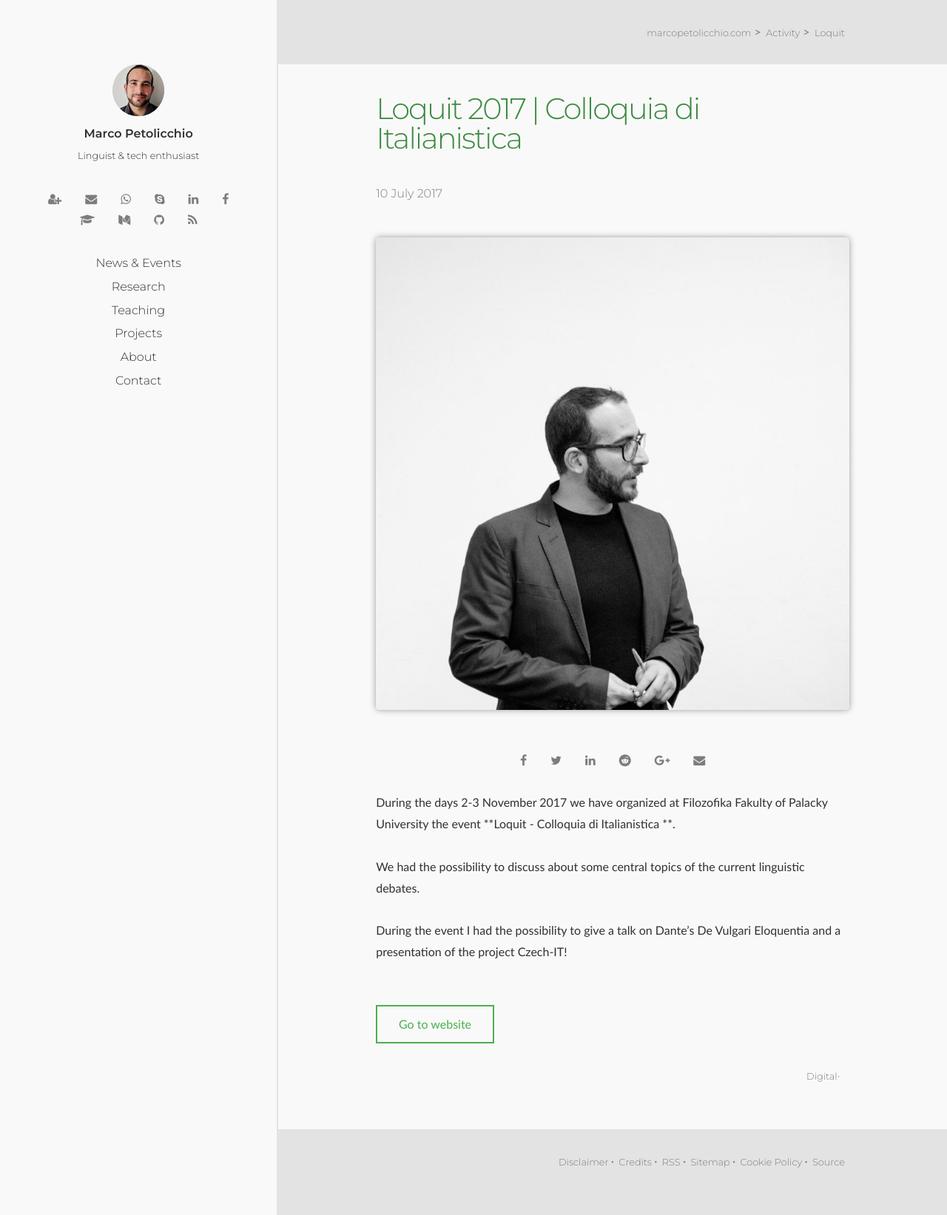
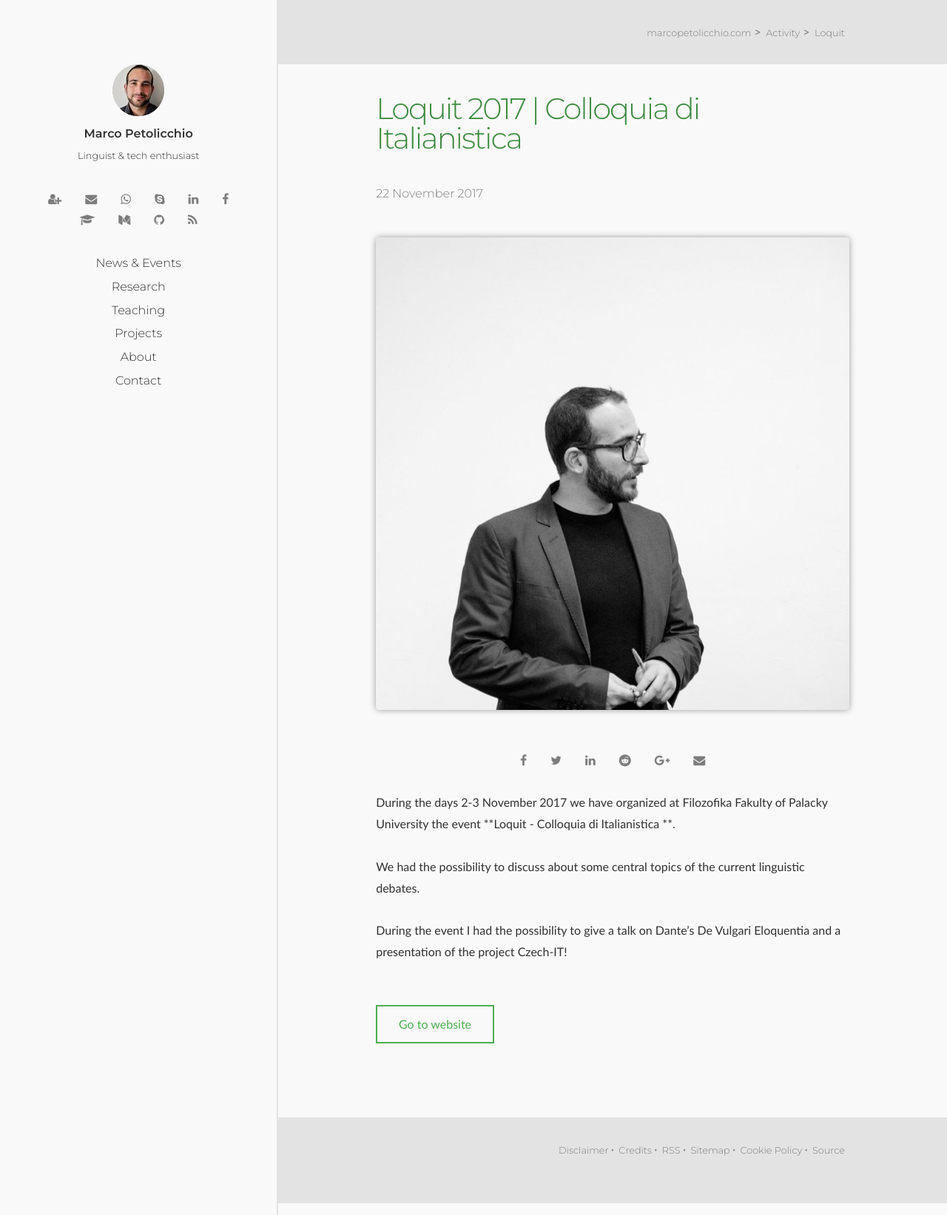
Before and after one commit to p-marco/p-marco.github.io, a Jekyll site: the page built from _activity/loquit.md, in a window 1280 px wide. Shown: the whole page at 74% size. Built offline with Jekyll 4.4.1, drawn with Linux system fonts in a browser that asks for light colours; comment, search, counter and statistics services are not loaded.

Commit message:
Update loquit.md

```diff
--- a/_activity/loquit.md
+++ b/_activity/loquit.md
@@ -3,8 +3,7 @@ title: Loquit 2017 | Colloquia di Italianistica
 description: "2-3 November 2017 | Conference at Palacky University of Olomouc"
 comments: true
 template: item
-date: 2017-07-10
-type: Digital
+date: 2017-11-22
 layout: default
 image: assets/img/loquit-profile.jpg
 resources:
```
